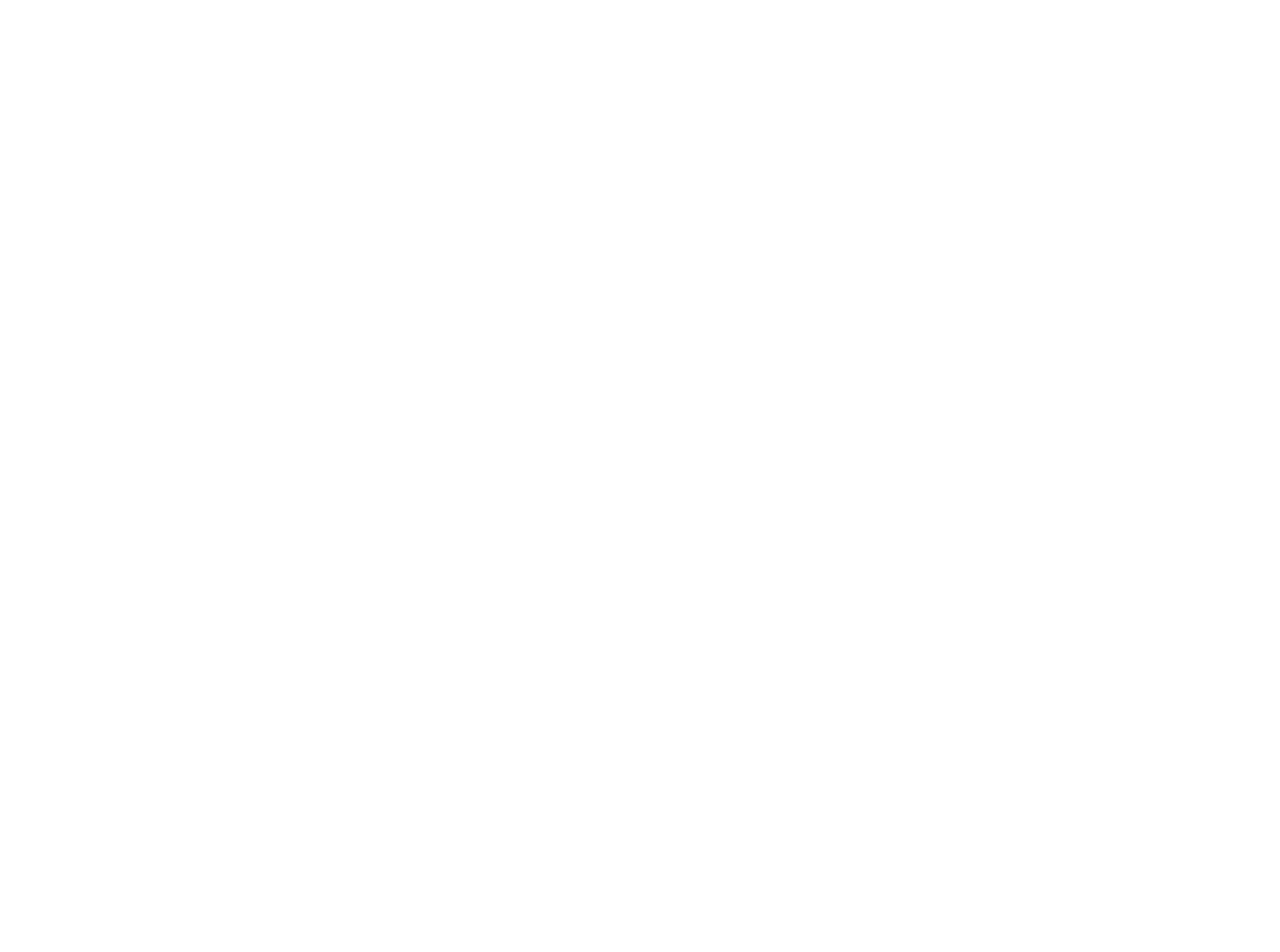
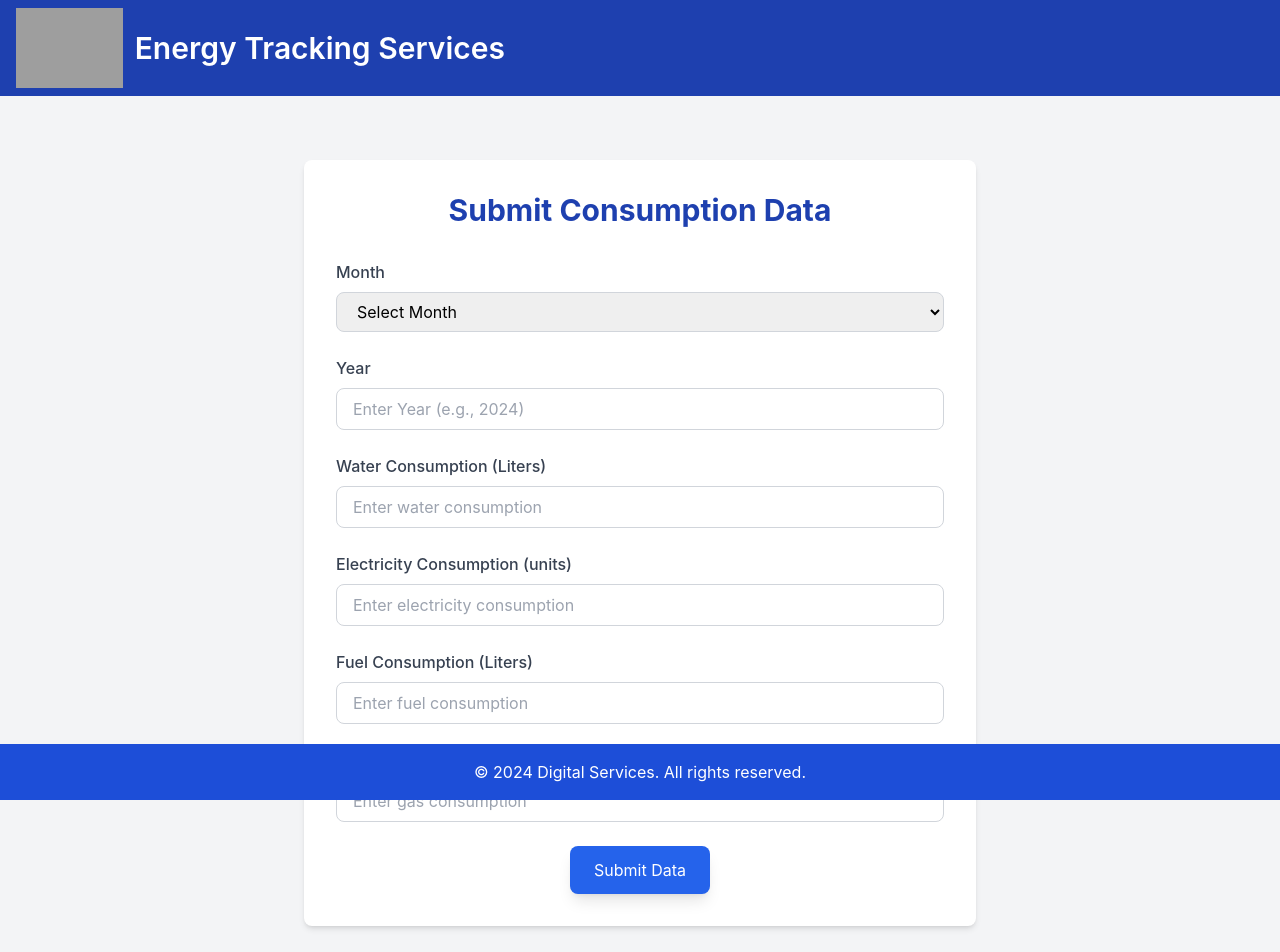
Before and after one commit to transmogrify76/DigitalServices, a React (Create React App) app in the folder digital-services/: page /submitdata in a window 1280 px wide. Before the commit this address had no page. Shown: the top 952 px of the page. Before the commit the page ends 800 px from the top, so only its background shows below. Built offline with nearby package versions, Linux system fonts and the light colour scheme; grey boxes are pictures that could not be loaded.

Commit message:
input form

```diff
--- a/digital-services/src/App.js
+++ b/digital-services/src/App.js
@@ -12,6 +12,7 @@
 import Profile from './pages/Profile';
 import EditProfile from './pages/EditProfile';
 import QuestionnairePage from './pages/QuestionnairePage';
+import SubmitData from './pages/SubmitData';
 
 
 const App = () => {
@@ -31,6 +32,7 @@
         <Route path="/myprofile" element={< Profile/>} />
         <Route path="/editprofile" element={< EditProfile/>} />
         <Route path="/questions" element={< QuestionnairePage/>} />
+        <Route path="/submitdata" element={< SubmitData/>} />
 
 
       </Routes>
--- a/digital-services/src/pages/Dashboard.jsx
+++ b/digital-services/src/pages/Dashboard.jsx
@@ -64,6 +64,10 @@
     navigate('/questions');
   };
 
+  const handleSubmitDataClick = () => {
+    navigate('/submitdata'); // Add your desired route here
+  };
+
   return (
     <div className="bg-gray-100 min-h-screen">
       <Navbar />
@@ -75,12 +79,20 @@
           <p className="text-lg max-w-2xl mx-auto">
             Monitor, analyze, and optimize your energy consumption for a sustainable future.
           </p>
-          <button
-            onClick={handleImportantQuestionsClick}
-            className="mt-8 bg-white text-blue-800 py-3 px-8 rounded-lg shadow-lg hover:bg-gray-100 transition duration-300"
-          >
-            Answer Questions
-          </button>
+          <div className="mt-8 flex justify-center gap-4">
+            <button
+              onClick={handleImportantQuestionsClick}
+              className="bg-white text-blue-800 py-3 px-8 rounded-lg shadow-lg hover:bg-gray-100 transition duration-300"
+            >
+              Answer Questions
+            </button>
+            <button
+              onClick={handleSubmitDataClick}
+              className="bg-white text-blue-800 py-3 px-8 rounded-lg shadow-lg hover:bg-gray-100 transition duration-300"
+            >
+              Submit Your Last 2 Months Data
+            </button>
+          </div>
         </div>
         <div className="absolute bottom-0 left-0 w-full h-20 bg-white rounded-tl-full rounded-tr-full"></div>
       </section>
--- /dev/null
+++ b/digital-services/src/pages/SubmitData.jsx
@@ -0,0 +1,208 @@
+import React, { useState } from 'react';
+import { useNavigate } from 'react-router-dom';
+import Navbar from '../components/Navbar';
+import Footer from '../components/Footer';
+
+const SubmitData = () => {
+  const navigate = useNavigate();
+
+  const [formData, setFormData] = useState({
+    month: '',
+    year: '',
+    waterConsumption: '',
+    electricityConsumption: '',
+    fuelConsumption: '',
+    gasConsumption: '',
+  });
+
+  const [isSubmitting, setIsSubmitting] = useState(false);
+
+  const handleChange = (e) => {
+    const { name, value } = e.target;
+    setFormData({
+      ...formData,
+      [name]: value,
+    });
+  };
+
+  const handleSubmit = async (e) => {
+    e.preventDefault();
+    setIsSubmitting(true);
+
+    try {
+      // Replace with your API endpoint
+      const response = await fetch('http://localhost:3000/api/submit-data', {
+        method: 'POST',
+        headers: {
+          'Content-Type': 'application/json',
+        },
+        body: JSON.stringify(formData),
+      });
+
+      if (response.ok) {
+        alert('Data submitted successfully!');
+        navigate('/dashboard'); // Redirect to the dashboard after submission
+      } else {
+        const errorData = await response.json();
+        alert(`Error: ${errorData.message}`);
+      }
+    } catch (error) {
+      alert('An error occurred while submitting data. Please try again.');
+    } finally {
+      setIsSubmitting(false);
+    }
+  };
+
+  return (
+    <div className="bg-gray-100 min-h-screen">
+      <Navbar />
+
+      <section className="py-16 px-4">
+        <div className="container mx-auto max-w-2xl bg-white shadow-md rounded-lg p-8">
+          <h1 className="text-3xl font-bold text-center text-blue-800 mb-8">
+            Submit Consumption Data
+          </h1>
+
+          <form onSubmit={handleSubmit}>
+            {/* Month */}
+            <div className="mb-6">
+              <label className="block text-gray-700 font-medium mb-2" htmlFor="month">
+                Month
+              </label>
+              <select
+                id="month"
+                name="month"
+                value={formData.month}
+                onChange={handleChange}
+                className="w-full border border-gray-300 rounded-lg px-4 py-2 focus:outline-none focus:ring-2 focus:ring-blue-600"
+                required
+              >
+                <option value="">Select Month</option>
+                {[
+                  'January',
+                  'February',
+                  'March',
+                  'April',
+                  'May',
+                  'June',
+                  'July',
+                  'August',
+                  'September',
+                  'October',
+                  'November',
+                  'December',
+                ].map((month, index) => (
+                  <option key={index} value={month}>
+                    {month}
+                  </option>
+                ))}
+              </select>
+            </div>
+
+            {/* Year */}
+            <div className="mb-6">
+              <label className="block text-gray-700 font-medium mb-2" htmlFor="year">
+                Year
+              </label>
+              <input
+                type="number"
+                id="year"
+                name="year"
+                value={formData.year}
+                onChange={handleChange}
+                className="w-full border border-gray-300 rounded-lg px-4 py-2 focus:outline-none focus:ring-2 focus:ring-blue-600"
+                placeholder="Enter Year (e.g., 2024)"
+                required
+              />
+            </div>
+
+            {/* Water Consumption */}
+            <div className="mb-6">
+              <label className="block text-gray-700 font-medium mb-2" htmlFor="waterConsumption">
+                Water Consumption (Liters)
+              </label>
+              <input
+                type="number"
+                id="waterConsumption"
+                name="waterConsumption"
+                value={formData.waterConsumption}
+                onChange={handleChange}
+                className="w-full border border-gray-300 rounded-lg px-4 py-2 focus:outline-none focus:ring-2 focus:ring-blue-600"
+                placeholder="Enter water consumption"
+                required
+              />
+            </div>
+
+            {/* Electricity Consumption */}
+            <div className="mb-6">
+              <label className="block text-gray-700 font-medium mb-2" htmlFor="electricityConsumption">
+                Electricity Consumption (units)
+              </label>
+              <input
+                type="number"
+                id="electricityConsumption"
+                name="electricityConsumption"
+                value={formData.electricityConsumption}
+                onChange={handleChange}
+                className="w-full border border-gray-300 rounded-lg px-4 py-2 focus:outline-none focus:ring-2 focus:ring-blue-600"
+                placeholder="Enter electricity consumption"
+                required
+              />
+            </div>
+
+            {/* Fuel Consumption */}
+                <div className="mb-6">
+                <label className="block text-gray-700 font-medium mb-2" htmlFor="fuelConsumption">
+                    Fuel Consumption (Liters)
+                </label>
+                <input
+                    type="number"
+                    id="fuelConsumption"
+                    name="fuelConsumption"
+                    value={formData.fuelConsumption}
+                    onChange={handleChange}
+                    className="w-full border border-gray-300 rounded-lg px-4 py-2 focus:outline-none focus:ring-2 focus:ring-blue-600"
+                    placeholder="Enter fuel consumption"
+                    required
+                />
+                </div>
+
+            {/* Gas Consumption */}
+            <div className="mb-6">
+              <label className="block text-gray-700 font-medium mb-2" htmlFor="gasConsumption">
+                Gas Consumption (m³)
+              </label>
+              <input
+                type="number"
+                id="gasConsumption"
+                name="gasConsumption"
+                value={formData.gasConsumption}
+                onChange={handleChange}
+                className="w-full border border-gray-300 rounded-lg px-4 py-2 focus:outline-none focus:ring-2 focus:ring-blue-600"
+                placeholder="Enter gas consumption"
+                required
+              />
+            </div>
+
+            {/* Submit Button */}
+            <div className="text-center">
+              <button
+                type="submit"
+                className={`bg-blue-600 text-white py-3 px-6 rounded-lg shadow-lg transition duration-300 ${
+                  isSubmitting ? 'opacity-50 cursor-not-allowed' : 'hover:bg-blue-700'
+                }`}
+                disabled={isSubmitting}
+              >
+                {isSubmitting ? 'Submitting...' : 'Submit Data'}
+              </button>
+            </div>
+          </form>
+        </div>
+      </section>
+
+      <Footer />
+    </div>
+  );
+};
+
+export default SubmitData;
```
Also changed, not shown: 1 other file (tests, documents, lock files or other folders).
